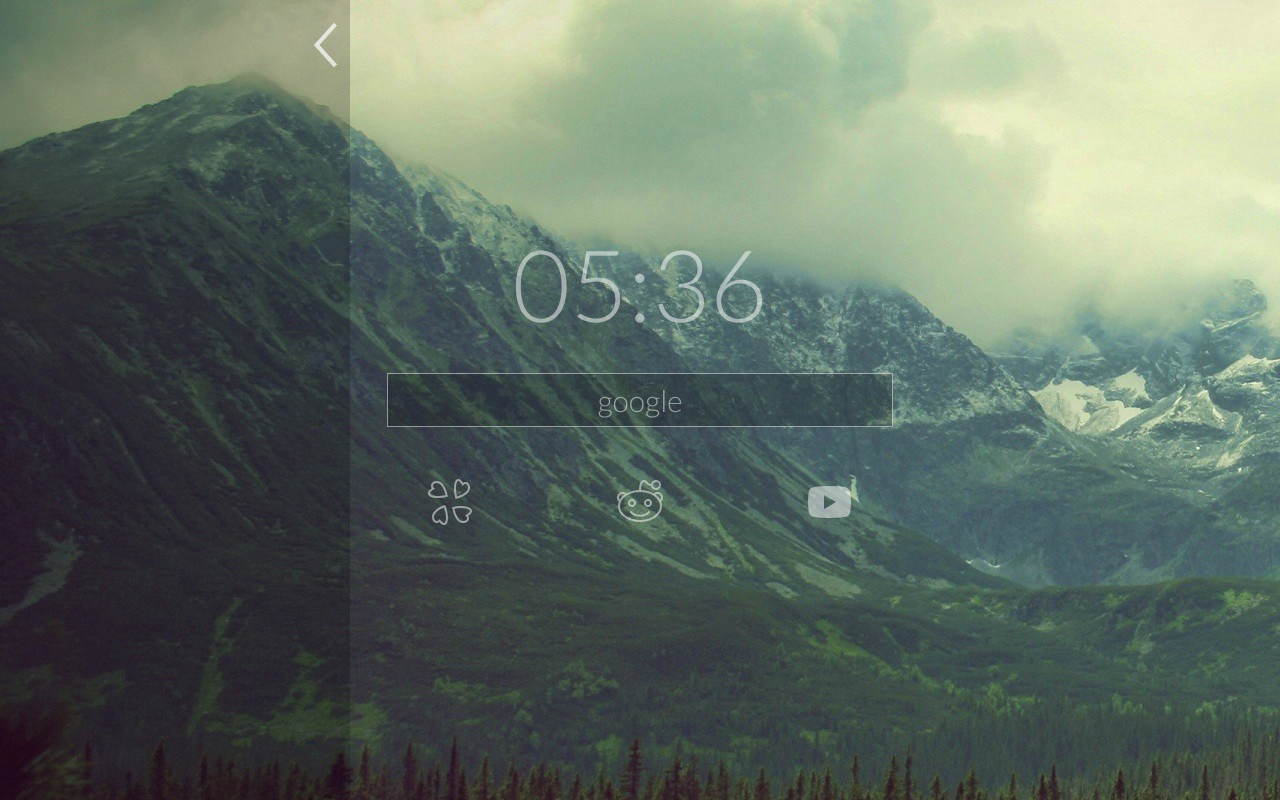
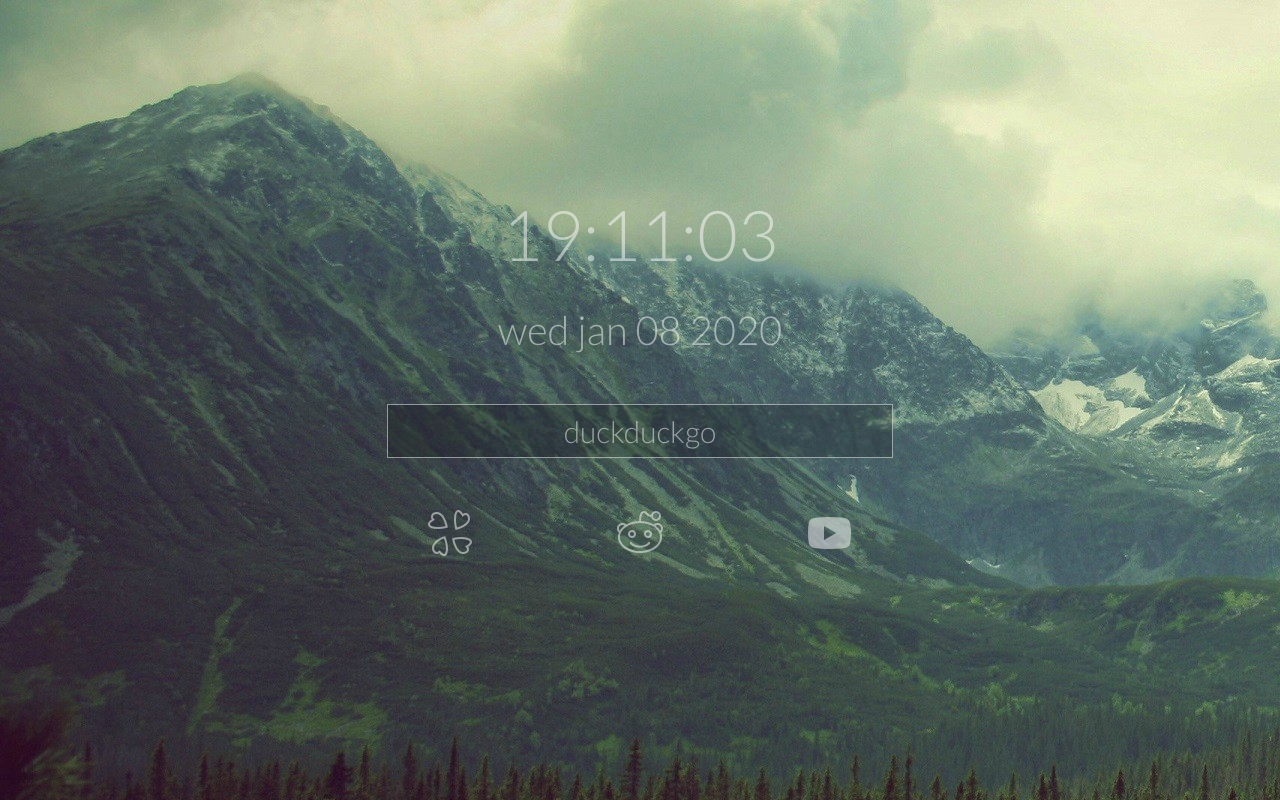
Before and after one commit to VukSDev/HomePage, a React (Create React App) app: page / in a window 1280 px wide. Built offline with nearby package versions, Linux system fonts and the light colour scheme.

Commit message:
sidebar fix, added clock and date

```diff
--- a/src/App.js
+++ b/src/App.js
@@ -33,17 +33,20 @@ import Clock from './Clock/Clock';
 
 function App() {
   return (
+    <div>
       <div className="global-container">
         <div className="middle-container">
-        <Clock time="05:36" />
-        <InputBox />
+          <Clock type="clock" />
+          <Clock type="date" />
+          <InputBox placeholder="duckduckgo"/>
           <div className="bookmark-container">
             <Bookmark site="https://www.4chan.org/g/" target="_blank" image="/images/4chan.png"/>
             <Bookmark site="https://www.reddit.com/" target="_blank" image="/images/reddit.png"/>
             <Bookmark site="https://www.youtube.com/" target="_blank" image="/images/youtube.png"/>
           </div>
         </div>
-      <Sidebar />
+        <Sidebar/>
+      </div>
     </div>
   )
 }
--- a/src/Clock/Clock.js
+++ b/src/Clock/Clock.js
@@ -1,11 +1,34 @@
 import React from 'react'
+
 
 const clock = (props) => {
     return (
-        <div className="clock">
-            {props.time}
+        <div className={props.type}>
         </div>
     )
 }
 
+function startTime() {
+    var date = new Date();
+    var hour = date.getHours();
+    var minute = date.getMinutes();
+    var second = date.getSeconds();
+    minute = checkTime(minute);
+    second = checkTime(second);
+    var clock = hour + ":" + minute + ":" + second;
+
+    // Display clock and date
+    document.getElementsByClassName('clock')[0].innerHTML = clock;
+    document.getElementsByClassName('date')[0].innerHTML = date.toDateString();
+
+    setTimeout(startTime, 1000);
+}
+
+function checkTime(i) {
+    if (i < 10) {i = "0" + i};  // add zero in front of numbers < 10
+    return i;
+}
+
+setTimeout(startTime, 10);
+
 export default clock;
--- a/src/InputBox/InputBox.js
+++ b/src/InputBox/InputBox.js
@@ -2,7 +2,7 @@ import React from 'react'
 
 const inputBox = (props) => {
     return (
-        <input type="text" className="inputbox" placeholder="google" onKeyDown={props.key} /*value={props.value} onChange={props.changeHandler}*//>
+        <input type="text" className="inputbox" placeholder={props.placeholder} onKeyDown={props.key} /*value={props.value} onChange={props.changeHandler}*//>
     )
 }
 
--- a/src/Sidebar/Sidebar.js
+++ b/src/Sidebar/Sidebar.js
@@ -2,12 +2,54 @@ import React from 'react'
 
 const sidebar = (props) => {
     return (
-        <div className="sidebar">
-            <div className="sidebar--arrow">
-                <img src="/images/arrow.png" alt=""/>
+        <div className="sidebar" id="closed">
+            <div className="sidebar-arrow" onClick={toggleSidebar}>
+                <img id="closed-arrow" src="/images/arrow.png" alt=""/>
+            </div>
+
+            <div className="sidebar-list">
+                <div className="sidebar-list--element">TODO 1</div>
+                <div className="sidebar-list--element">TODO 2</div>
+                <div className="sidebar-list--element">TODO 3</div>
+                <div className="sidebar-list--element">TODO 4</div>
             </div>
         </div>
     )
 }
 
+const listElements = document.getElementsByClassName('sidebar-list--element');
+
+// Opens and closes the sidebar
+function toggleSidebar() {
+    if(document.getElementsByClassName('sidebar')[0].id === 'closed') {
+        document.getElementsByClassName('sidebar')[0].id = 'open';
+
+        // Slide sidebar from the left
+        document.getElementsByClassName('sidebar')[0].style.transform = 'translate(0rem)';
+
+        // Rotates the arrow to point left
+        document.getElementsByClassName('sidebar-arrow')[0].getElementsByTagName('img')[0].style.transform = 'rotate(90deg)';
+
+        // Shows the elements
+        for(let i = 0; i < listElements.length; i++) {
+            listElements[i].style.opacity = .8;
+        }
+    }
+
+    else if(document.getElementsByClassName('sidebar')[0].id === 'open') {
+        document.getElementsByClassName('sidebar')[0].id = 'closed';
+
+        // Slide sidebar to the left
+        document.getElementsByClassName('sidebar')[0].style.transform = 'translate(-35rem)';
+
+        // Rotates the arrow to point right
+        document.getElementsByClassName('sidebar-arrow')[0].getElementsByTagName('img')[0].style.transform = 'rotate(-90deg)';
+
+        // Hides the elements
+        for(let i = 0; i < listElements.length; i++) {
+            listElements[i].style.opacity = 0;
+        }
+    }
+}
+
 export default sidebar;
--- a/src/css/style.css
+++ b/src/css/style.css
@@ -47,8 +47,8 @@ body {
   border-style: solid;
   border-color: rgba(255, 255, 255, 0.5);
   border-width: .1rem;
-  transition: all .5s;
-  transition-timing-function: cubic-bezier(0.3, 0.11, 0.21, 1); }
+  transition: all .4s;
+  transition-timing-function: cubic-bezier(0.92, 0.13, 0.5, 0.85); }
   .inputbox::selection {
     background: rgba(31, 82, 21, 0.5); }
   .inputbox::placeholder {
@@ -59,8 +59,8 @@ body {
     border-color: rgba(255, 255, 255, 0.8); }
   .inputbox:focus {
     outline: none;
-    transition: all .5s;
-    transition-timing-function: cubic-bezier(0.3, 0.11, 0.21, 1); }
+    transition: all .4s;
+    transition-timing-function: cubic-bezier(0.92, 0.13, 0.5, 0.85); }
     .inputbox:focus::placeholder {
       color: transparent; }
 
@@ -68,8 +68,8 @@ body {
   cursor: default;
   padding: 5rem 7rem;
   opacity: .5;
-  transition: all .5s;
-  transition-timing-function: cubic-bezier(0.3, 0.11, 0.21, 1); }
+  transition: all .4s;
+  transition-timing-function: cubic-bezier(0.92, 0.13, 0.5, 0.85); }
   .bookmark:hover {
     cursor: default;
     opacity: .8;
@@ -89,33 +89,60 @@ body {
   display: flex;
   flex-direction: column;
   position: absolute;
-  transition: all .5s;
-  transition-timing-function: cubic-bezier(0.3, 0.11, 0.21, 1); }
-  .sidebar--arrow {
+  transform: translate(-35rem);
+  transition: all .4s;
+  transition-timing-function: cubic-bezier(0.92, 0.13, 0.5, 0.85); }
+  .sidebar-arrow {
     position: absolute;
     margin-top: 2rem;
     margin-left: 6rem;
     width: 5rem;
     align-self: flex-end;
     opacity: .7;
-    transition: all .5s;
-    transition-timing-function: cubic-bezier(0.3, 0.11, 0.21, 1); }
-    .sidebar--arrow:hover {
+    transition: all .4s;
+    transition-timing-function: cubic-bezier(0.92, 0.13, 0.5, 0.85); }
+    .sidebar-arrow:hover {
       opacity: 1; }
-    .sidebar--arrow img {
+    .sidebar-arrow img {
       width: 5rem;
-      transform: rotate(90deg);
-      transition: all .5s;
-      transition-timing-function: cubic-bezier(0.3, 0.11, 0.21, 1); }
-      .sidebar--arrow img::selection {
+      transform: rotate(-90deg);
+      transition: all .4s;
+      transition-timing-function: cubic-bezier(0.92, 0.13, 0.5, 0.85); }
+      .sidebar-arrow img::selection {
         background: rgba(31, 82, 21, 0.5); }
-      .sidebar--arrow img:active {
-        transform: rotate(-90deg); }
+  .sidebar-list {
+    align-self: center; }
+    .sidebar-list--element {
+      color: rgba(255, 255, 255, 0.5);
+      font-size: 3rem;
+      padding: 3rem;
+      opacity: 0;
+      transition: all .4s;
+      transition-timing-function: cubic-bezier(0.92, 0.13, 0.5, 0.85); }
+      .sidebar-list--element::selection {
+        background: rgba(31, 82, 21, 0.5); }
+      .sidebar-list--element:first-child {
+        padding-top: 10rem; }
+      .sidebar-list--element:hover {
+        cursor: default; }
 
 .clock {
   color: rgba(255, 255, 255, 0.5);
-  font-size: 10rem;
+  font-size: 7rem;
   padding-bottom: 3rem;
   font-weight: 300; }
   .clock::selection {
     background: rgba(31, 82, 21, 0.5); }
+  .clock:hover {
+    cursor: default; }
+
+.date {
+  color: rgba(255, 255, 255, 0.5);
+  font-size: 4rem;
+  padding-bottom: 5rem;
+  font-weight: 300;
+  text-transform: lowercase; }
+  .date::selection {
+    background: rgba(31, 82, 21, 0.5); }
+  .date:hover {
+    cursor: default; }
--- a/src/sass/abstracts/_mixins.scss
+++ b/src/sass/abstracts/_mixins.scss
@@ -1,6 +1,6 @@
 @mixin transition {
-    transition: all .5s;
-    transition-timing-function: cubic-bezier(.3,.11,.21,1);
+    transition: all .4s;
+    transition-timing-function: cubic-bezier(.92,.13,.5,.85);
 }
 
 @mixin onselection {
--- a/src/sass/components/_clock.scss
+++ b/src/sass/components/_clock.scss
@@ -1,8 +1,26 @@
 .clock {
     color: $grey-light;
-    font-size: 10rem;
+    font-size: 7rem;
     padding-bottom: 3rem;
     font-weight: 300;
 
     @include onselection;
+
+    &:hover {
+        cursor: default;
+    }
 }
+
+.date {
+    color: $grey-light;
+    font-size: 4rem;
+    padding-bottom: 5rem;
+    font-weight: 300;
+    text-transform: lowercase;
+
+    @include onselection;
+
+    &:hover {
+        cursor: default;
+    }
+}
--- a/src/sass/components/_sidebar.scss
+++ b/src/sass/components/_sidebar.scss
@@ -6,10 +6,11 @@
     display: flex;
     flex-direction: column;
     position: absolute;
+    transform: translate(-35rem);
 
     @include transition;
 
-    &--arrow {
+    &-arrow {
         position: absolute;
         margin-top: 2rem;
         margin-left: 6rem;
@@ -25,13 +26,31 @@
 
         & img {
             width: 5rem;
-            transform: rotate(90deg);
+            transform: rotate(-90deg);
+
+            @include transition;
+            @include onselection;
+        }
+    }
+
+    &-list {
+        align-self: center;
+
+        &--element {
+            color: $grey-light;
+            font-size: 3rem;
+            padding: 3rem;
+            opacity: 0;
 
             @include transition;
             @include onselection;
 
-            &:active {
-                transform: rotate(-90deg);
+            &:first-child {
+                padding-top: 10rem;
+            }
+
+            &:hover {
+                cursor: default;
             }
         }
     }
```
Lines whose indentation alone changed are shown as unchanged.
